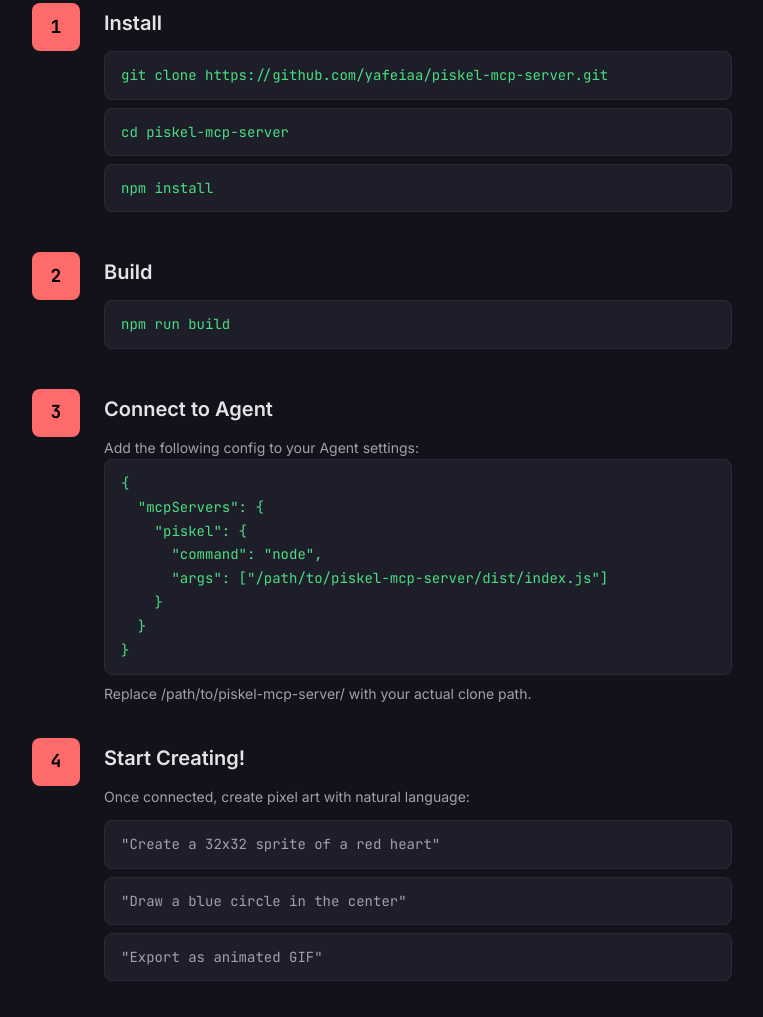
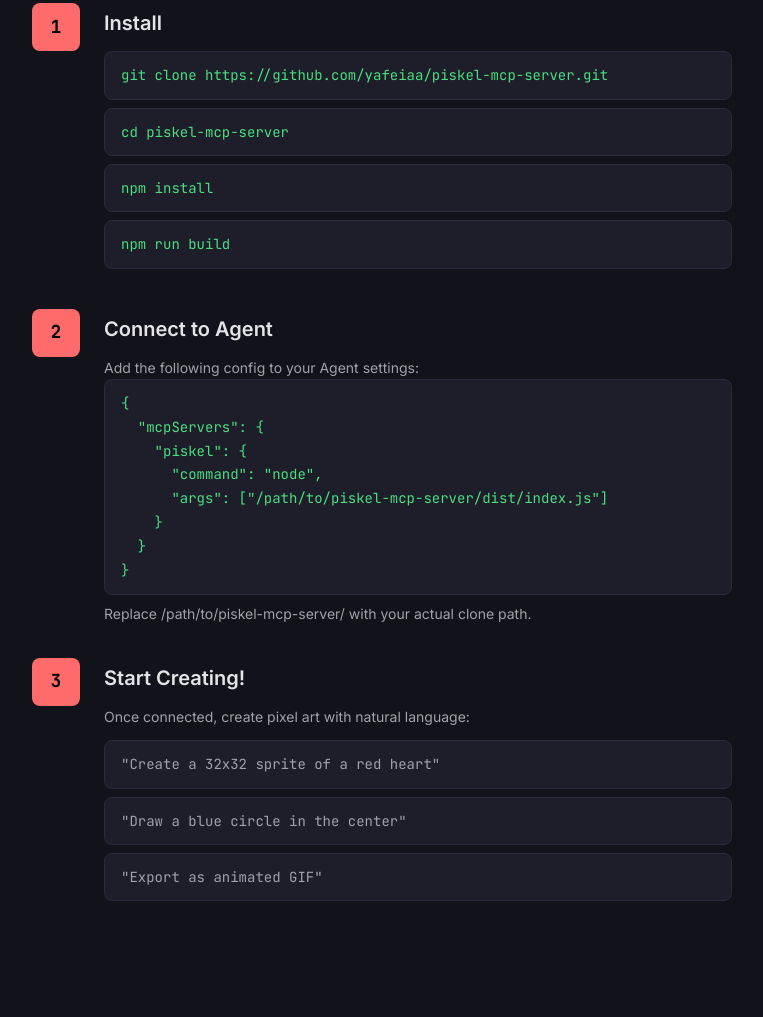
Before and after one commit to yafeiaa/piskel-mcp-server, a website: page docs/index.html in a window 1280 px wide. Shown: the part 3930-4947 px from the top of the page, without its empty margins (258-1021 px from the left). Drawn offline with Linux system fonts and the light colour scheme.

Commit message:
fix: reorganize quick start steps - install includes build, then connect agent, then start creating

```diff
--- a/docs/i18n.js
+++ b/docs/i18n.js
@@ -42,13 +42,12 @@
     step1_code1: "git clone https://github.com/yafeiaa/piskel-mcp-server.git",
     step1_code2: "cd piskel-mcp-server",
     step1_code3: "npm install",
-    step2_title: "Build",
-    step2_code: "npm run build",
-    step3_title: "Connect to Agent",
-    step3_desc: "Add the following config to your Agent settings:",
-    step3_note: "Replace /path/to/piskel-mcp-server/ with your actual clone path.",
-    step4_title: "Start Creating!",
-    step4_desc: "Once connected, create pixel art with natural language:",
+    step1_code4: "npm run build",
+    step2_title: "Connect to Agent",
+    step2_desc: "Add the following config to your Agent settings:",
+    step2_note: "Replace /path/to/piskel-mcp-server/ with your actual clone path.",
+    step3_title: "Start Creating!",
+    step3_desc: "Once connected, create pixel art with natural language:",
     command1: '"Create a 32x32 sprite of a red heart"',
     command2: '"Draw a blue circle in the center"',
     command3: '"Export as animated GIF"',
@@ -104,6 +103,10 @@
     getting_started_title: "快速开始",
     getting_started_subtitle: "几分钟内启动并运行",
     step1_title: "安装",
+    step1_code1: "git clone https://github.com/yafeiaa/piskel-mcp-server.git",
+    step1_code2: "cd piskel-mcp-server",
+    step1_code3: "npm install",
+    step1_code4: "npm run build",
     step2_title: "接入 Agent",
     step2_desc: "将以下配置添加到你的 Agent 设置中：",
     step2_note: "请将 /path/to/piskel-mcp-server/ 替换为你实际的克隆路径。",
--- a/docs/index.html
+++ b/docs/index.html
@@ -413,22 +413,16 @@
               <div class="step-code">
                 <code data-i18n="step1_code3">npm install</code>
               </div>
+              <div class="step-code">
+                <code data-i18n="step1_code4">npm run build</code>
+              </div>
             </div>
           </div>
           <div class="step">
             <div class="step-number">2</div>
             <div class="step-content">
-              <h3 class="step-title" data-i18n="step2_title">Build</h3>
-              <div class="step-code">
-                <code data-i18n="step2_code">npm run build</code>
-              </div>
-            </div>
-          </div>
-          <div class="step">
-            <div class="step-number">3</div>
-            <div class="step-content">
-              <h3 class="step-title" data-i18n="step3_title">Connect to Agent</h3>
-              <p class="step-description" data-i18n="step3_desc">Add the following config to your Agent settings:</p>
+              <h3 class="step-title" data-i18n="step2_title">Connect to Agent</h3>
+              <p class="step-description" data-i18n="step2_desc">Add the following config to your Agent settings:</p>
               <div class="step-code">
                 <pre><code>{
   "mcpServers": {
@@ -439,14 +433,14 @@
   }
 }</code></pre>
               </div>
-              <p class="step-description" data-i18n="step3_note">Replace <code>/path/to/piskel-mcp-server/</code> with your actual clone path.</p>
+              <p class="step-description" data-i18n="step2_note">Replace <code>/path/to/piskel-mcp-server/</code> with your actual clone path.</p>
             </div>
           </div>
           <div class="step">
-            <div class="step-number">4</div>
+            <div class="step-number">3</div>
             <div class="step-content">
-              <h3 class="step-title" data-i18n="step4_title">Start Creating!</h3>
-              <p class="step-description" data-i18n="step4_desc">Once connected, create pixel art with natural language:</p>
+              <h3 class="step-title" data-i18n="step3_title">Start Creating!</h3>
+              <p class="step-description" data-i18n="step3_desc">Once connected, create pixel art with natural language:</p>
               <div class="step-commands">
                 <div class="command-example" data-i18n="command1">"Create a 32x32 sprite of a red heart"</div>
                 <div class="command-example" data-i18n="command2">"Draw a blue circle in the center"</div>
```
